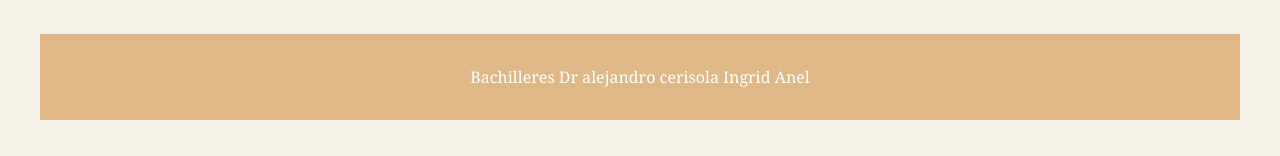
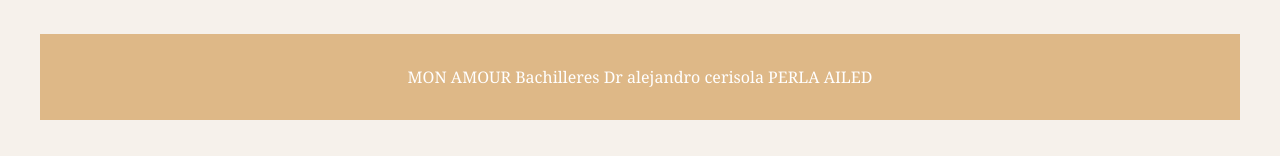
Before and after one commit to PerlitaGonzales/MON-AMOUR, a plain HTML site: page monhistoria.html in a window 1280 px wide. Shown: the part 880-1036 px from the top of the page. Drawn offline with Linux system fonts and the light colour scheme.

Commit message:
Update monhistoria.html

```diff
--- a/monhistoria.html
+++ b/monhistoria.html
@@ -46,5 +46,5 @@ Mon Amour es un refugio para quienes aman con el corazón abierto y para quienes
 </main>
 
   <footer>
-        <p> Bachilleres Dr alejandro cerisola Ingrid Anel</p>
+        <p> MON AMOUR Bachilleres Dr alejandro cerisola PERLA AILED</p>
     </footer>
```
